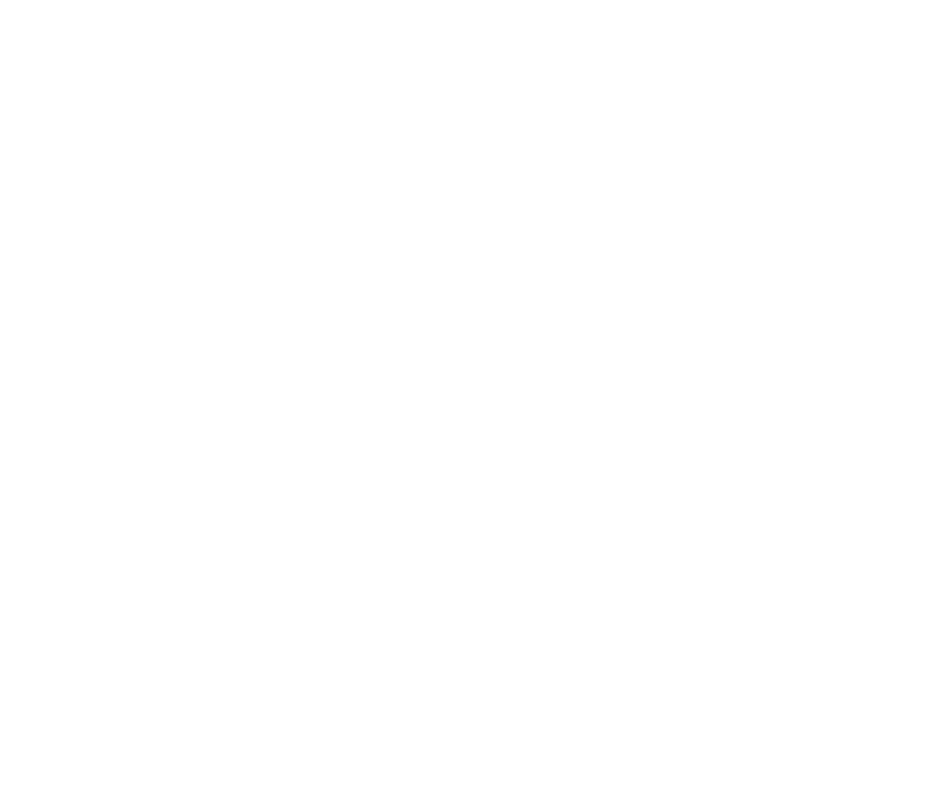
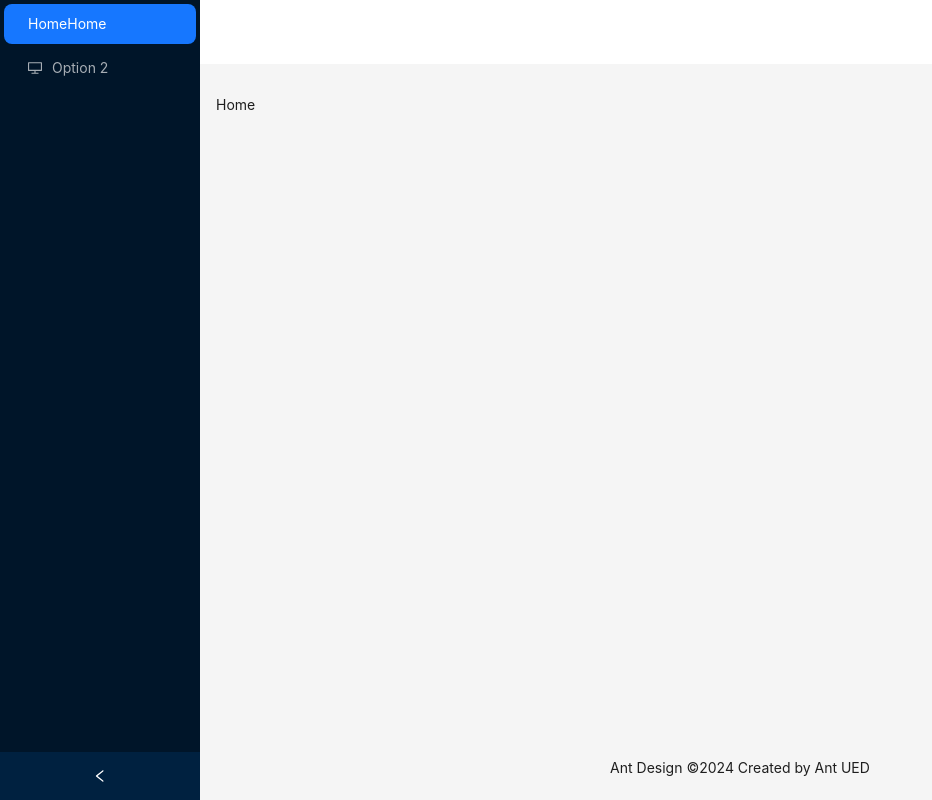
Before and after one commit to Keonbangjin/Lesson8Month7, a React (Create React App) app: page / in a window 1280 px wide. Shown: the whole page, without its empty margins (0-932 px from the left). Built offline with nearby package versions, Linux system fonts and the light colour scheme.

Commit message:
Add layout page

```diff
--- a/src/components/GeneralLayout.jsx
+++ b/src/components/GeneralLayout.jsx
@@ -1,11 +1,69 @@
-import React from 'react';
+import React, { useState } from 'react';
+import {
+  DesktopOutlined,
+  PieChartOutlined,
+} from '@ant-design/icons';
+import { Breadcrumb, Layout, Menu, theme } from 'antd';
+import { Outlet } from 'react-router-dom';
+import Home from './Home/Home';
+const { Header, Content, Footer, Sider } = Layout;
+function getItem(label, key, icon, children) {
+  return {
+    key,
+    icon,
+    children,
+    label,
+  };
+}
+const items = [
+  getItem('Home', '1', <Home />),
+  getItem('Option 2', '2', <DesktopOutlined />),
 
-const GeneralLayout = () => {
-    return (
-        <div>
-
-        </div>
-    );
-}
-
+];
+const  GeneralLayout = () => {
+  const [collapsed, setCollapsed] = useState(false);
+  const {
+    token: { colorBgContainer,  },
+  } = theme.useToken();
+  return (
+    <Layout
+      style={{
+        minHeight: '100vh',
+      }}
+    >
+      <Sider collapsible collapsed={collapsed} onCollapse={(value) => setCollapsed(value)}>
+        <div className="demo-logo-vertical" />
+        <Menu theme="dark" defaultSelectedKeys={['1']} mode="inline" items={items} />
+      </Sider>
+      <Layout>
+        <Header
+          style={{
+            padding: 0,
+            background: colorBgContainer,
+          }}
+        />
+        <Content
+          style={{
+            margin: '0 16px',
+          }}
+        >
+          <Breadcrumb
+            style={{
+              margin: '16px 0',
+            }}
+          >
+          </Breadcrumb>
+          <Outlet />
+        </Content>
+        <Footer
+          style={{
+            textAlign: 'center',
+          }}
+        >
+          Ant Design ©{new Date().getFullYear()} Created by Ant UED
+        </Footer>
+      </Layout>
+    </Layout>
+  );
+};
 export default GeneralLayout;
```
